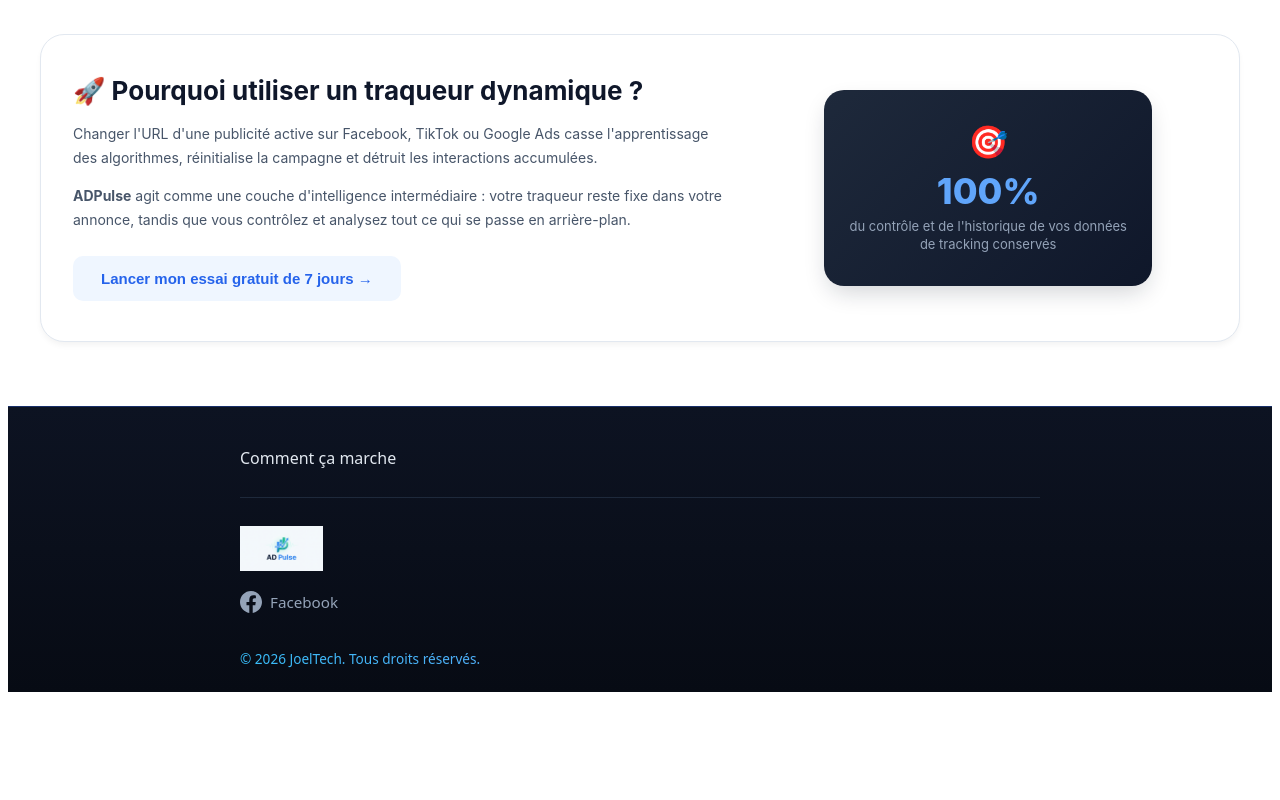
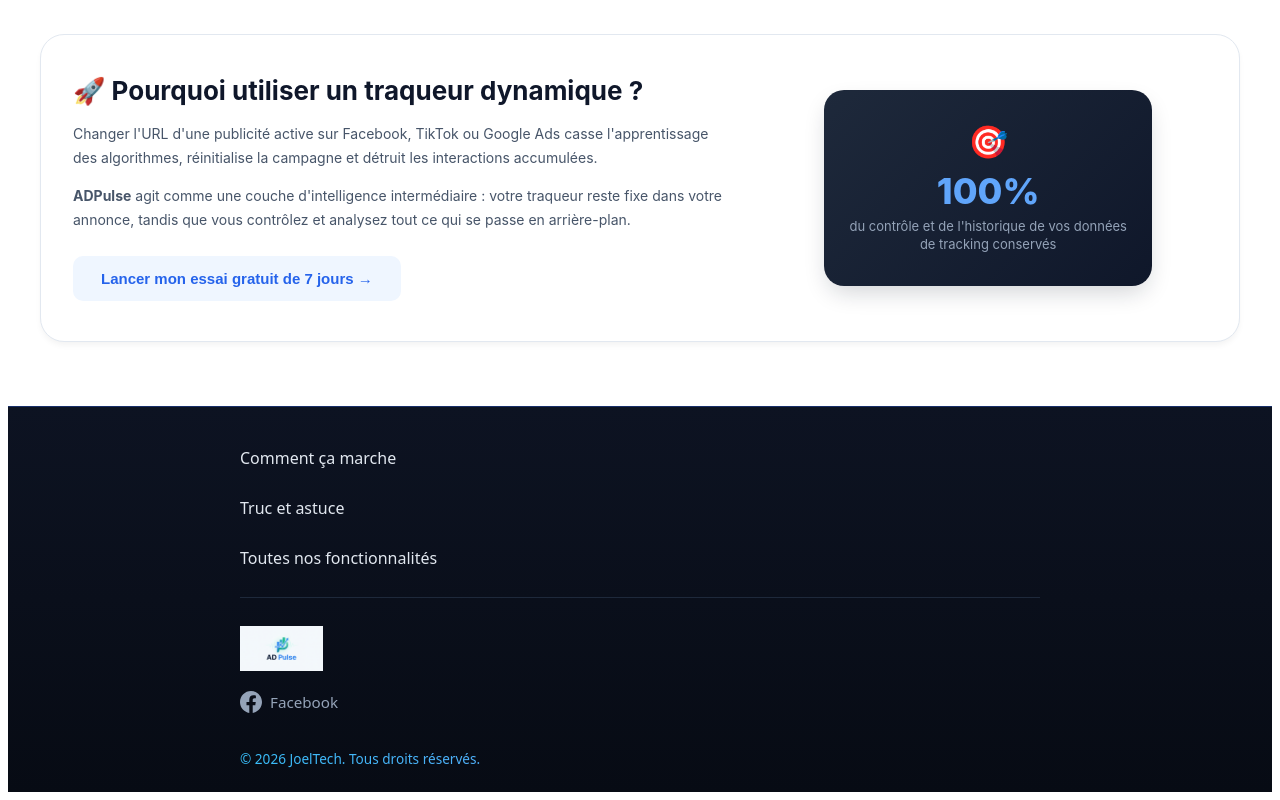
Before and after one commit to joelcinkenke2009-dotcom/FrontendTrackerLink, a Vue app: page / in a window 1280 px wide. Shown: the part 1404-2204 px from the top of the page. Before the commit the page ends 2104 px from the top, so only its background shows below. Built offline with nearby package versions, Linux system fonts and the light colour scheme; no server answers.

Commit message:
Update Footer.vue

```diff
--- a/src/components/Footer.vue
+++ b/src/components/Footer.vue
@@ -4,6 +4,12 @@
       <!-- Section Liens Utiles -->
       <div class="footer-links">
         <RouterLink to="/guideTraqueur" class="footer-link">Comment ça marche</RouterLink>
+      </div>
+      <div class="footer-links">
+        <RouterLink to="/guideAstuces" class="footer-link">Truc et astuce</RouterLink>
+      </div>
+      <div class="footer-links">
+        <RouterLink to="/guideFonctionnalités" class="footer-link">Toutes nos fonctionnalités</RouterLink>
       </div>
 
       <div class="footer-divider"></div>
```
